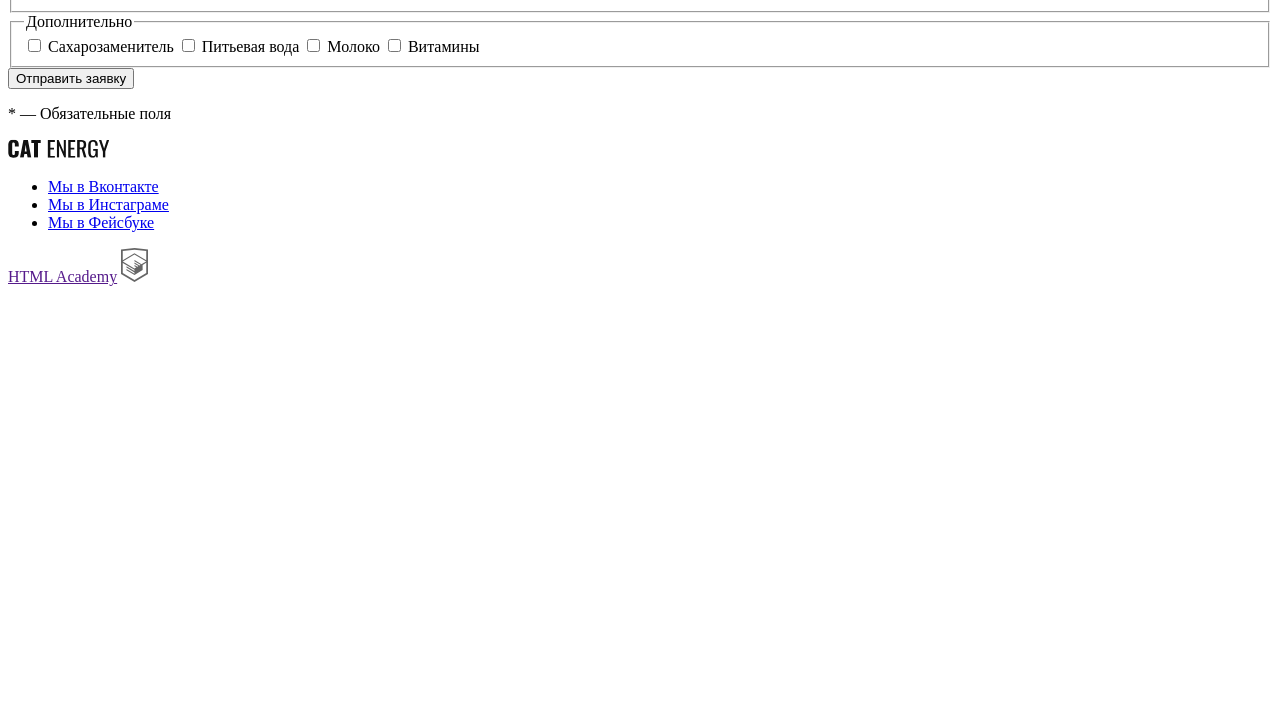
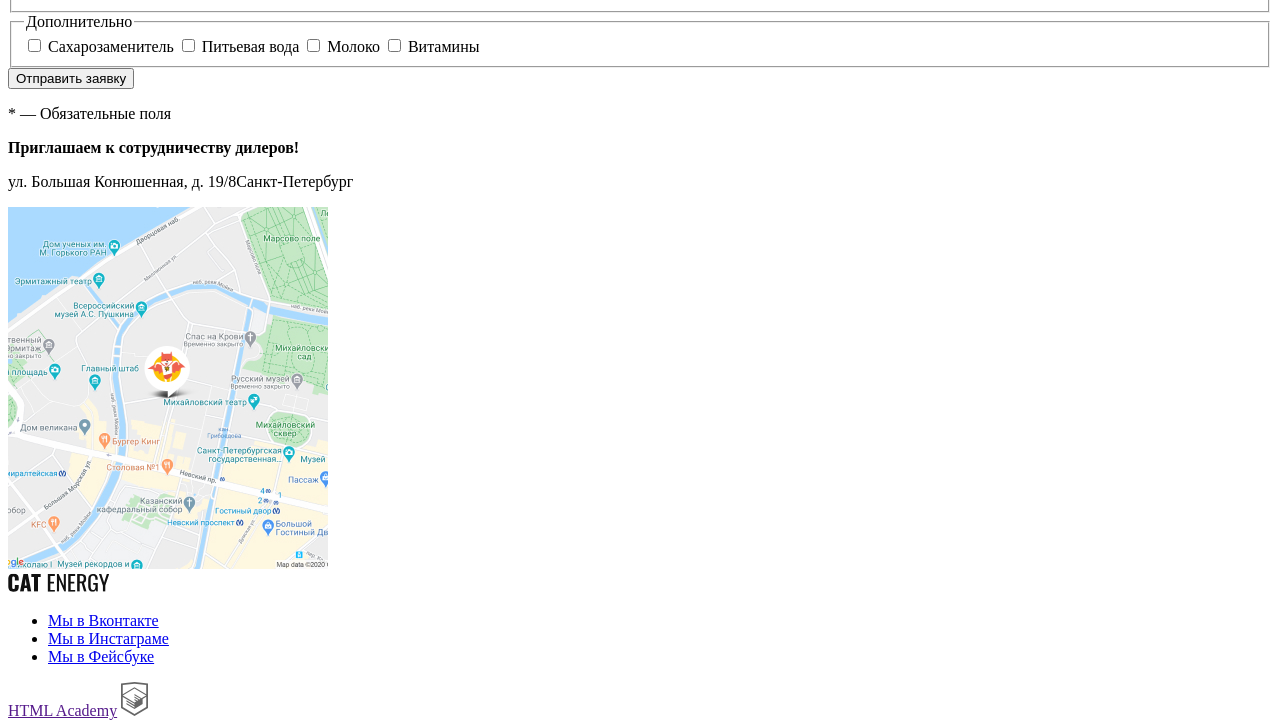
Before and after one commit to hidrargiumm/cat_energy, a website: page source/form.html in a window 1280 px wide. Shown: the part 606-1334 px from the top of the page. Before the commit the page ends 900 px from the top, so only its background shows below. Drawn offline with Linux system fonts and the light colour scheme.

Commit message:
Разметка страницы формы

```diff
--- a/source/form.html
+++ b/source/form.html
@@ -91,6 +91,15 @@
           <p class="form__footnote">* — Обязательные поля</p>
         </form>
       </div>
+      <section class="cooperation">
+        <div class="cooperation__wrapper">
+          <b class="cooperation__text">Приглашаем к сотрудничеству дилеров!</b>
+          <p class="cooperation__adress">ул. Большая Конюшенная, д. 19/8<span>Санкт-Петербург</span></p>
+        </div>
+      </section>
+      <section class="map">
+        <img class="map__img" src="img/map.jpg" alt="Карта">
+      </section>
     </main>
     <footer class="page-footer">
       <div class="page-footer__wrapper">
```
